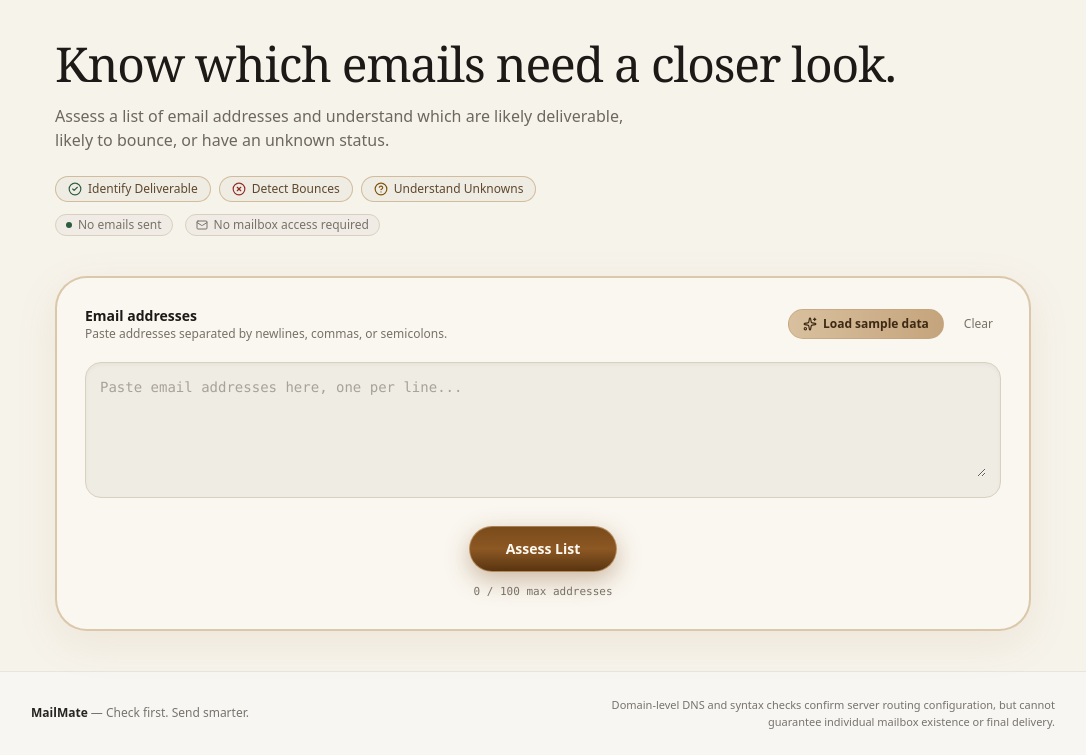
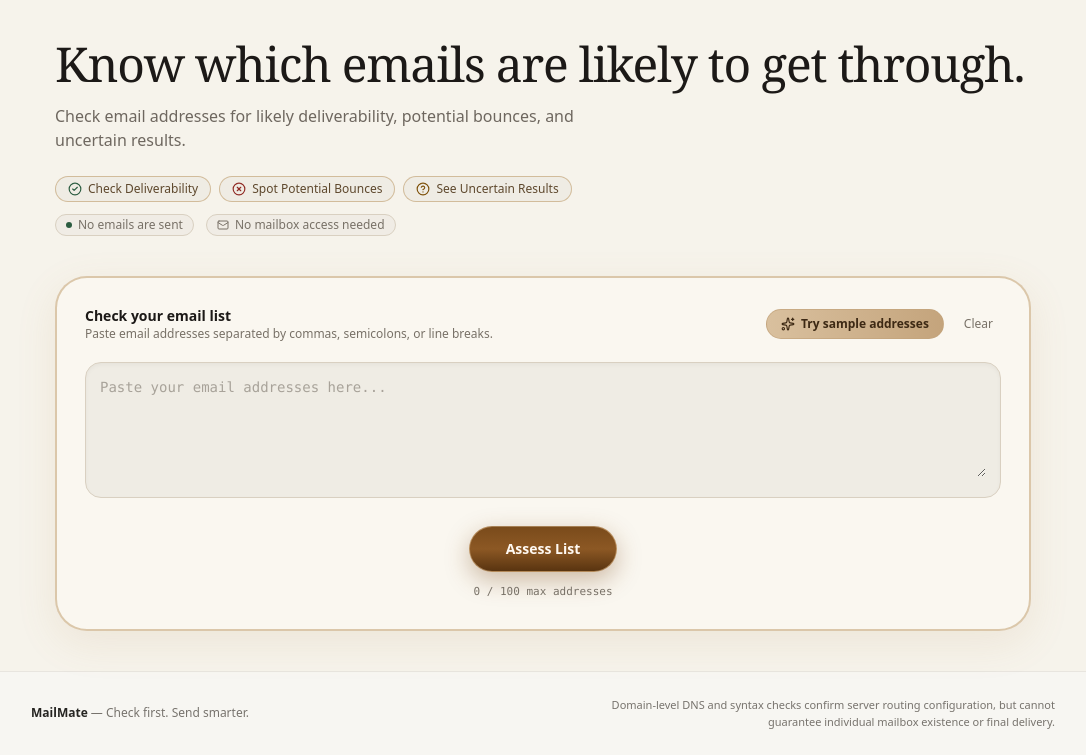
Before and after one commit to sleelamadhav90-ai/mailmate, a Flask app: page / in a window 1280 px wide. Shown: the part 71-826 px from the top of the page, without its empty margins (97-1183 px from the left). Run offline with Flask 3, Linux system fonts and the light colour scheme; style sheets or scripts are compiled from the project's sources; some libraries are stand-ins or nearby versions.

Commit message:
docs: update hero text and labels for clarity
Refine marketing copy in the hero section and feature badges to better communicate the tool's core functionality.

```diff
--- a/templates/index.html
+++ b/templates/index.html
@@ -51,10 +51,10 @@
         <!-- Editorial Hero Section -->
         <section class="space-y-4">
             <h1 class="font-serif text-3xl sm:text-4xl lg:text-5xl leading-tight text-[#1C1917] tracking-tight">
-                Know which emails need a closer look.
+                Know which emails are likely to get through.
             </h1>
             <p class="text-[#6E675F] text-sm sm:text-base max-w-xl font-normal leading-relaxed">
-                Assess a list of email addresses and understand which are likely deliverable, likely to bounce, or have an unknown status.
+                Check email addresses for likely deliverability, potential bounces, and uncertain results.
             </p>
 
             <!-- Feature Pill Badges -->
@@ -62,26 +62,26 @@
                 <div class="flex flex-wrap items-center gap-2 text-xs font-medium text-[#5E482D]">
                     <span class="inline-flex items-center gap-1.5 px-3 py-1 rounded-full bg-[#EFECE4] border border-[#C6A87C]/70 shadow-2xs">
                         <i data-lucide="check-circle-2" class="w-3.5 h-3.5 text-[#2B5C40]"></i>
-                        <span>Identify Deliverable</span>
+                        <span>Check Deliverability</span>
                     </span>
                     <span class="inline-flex items-center gap-1.5 px-3 py-1 rounded-full bg-[#EFECE4] border border-[#C6A87C]/70 shadow-2xs">
                         <i data-lucide="x-circle" class="w-3.5 h-3.5 text-[#902A24]"></i>
-                        <span>Detect Bounces</span>
+                        <span>Spot Potential Bounces</span>
                     </span>
                     <span class="inline-flex items-center gap-1.5 px-3 py-1 rounded-full bg-[#EFECE4] border border-[#C6A87C]/70 shadow-2xs">
                         <i data-lucide="help-circle" class="w-3.5 h-3.5 text-[#7E5109]"></i>
-                        <span>Understand Unknowns</span>
+                        <span>See Uncertain Results</span>
                     </span>
                 </div>
 
                 <div class="flex flex-wrap items-center gap-3 text-xs text-[#787167] pt-1">
                     <span class="inline-flex items-center gap-1.5 px-2.5 py-0.5 rounded-full bg-[#EFECE4]/80 border border-[#D9D0C1]">
                         <span class="w-1.5 h-1.5 rounded-full bg-[#2B5C40]"></span>
-                        <span>No emails sent</span>
+                        <span>No emails are sent</span>
                     </span>
                     <span class="inline-flex items-center gap-1.5 px-2.5 py-0.5 rounded-full bg-[#EFECE4]/80 border border-[#D9D0C1]">
                         <i data-lucide="mail" class="w-3 h-3 text-[#787167]"></i>
-                        <span>No mailbox access required</span>
+                        <span>No mailbox access needed</span>
                     </span>
                 </div>
             </div>
@@ -92,14 +92,14 @@
             <div class="flex flex-col sm:flex-row sm:items-center justify-between gap-3">
                 <div>
                     <label htmlFor="emailInput" class="text-sm font-semibold text-[#1C1917] block font-sans">
-                        Email addresses
+                        Check your email list
                     </label>
-                    <p class="text-xs text-[#787167]">Paste addresses separated by newlines, commas, or semicolons.</p>
+                    <p class="text-xs text-[#787167]">Paste email addresses separated by commas, semicolons, or line breaks.</p>
                 </div>
                 <div class="flex items-center gap-3 text-xs font-sans">
                     <button type="button" id="loadSampleBtn" class="bg-gradient-to-r from-[#D9C09E] to-[#C4A47C] hover:from-[#CCA87B] hover:to-[#B89363] text-[#3D2914] px-3.5 py-1.5 rounded-full font-semibold transition-all flex items-center gap-1.5 cursor-pointer border border-[#C4A47C]/70 shadow-xs">
                         <i data-lucide="sparkles" class="w-3.5 h-3.5 text-[#3D2914]"></i>
-                        <span>Load sample data</span>
+                        <span>Try sample addresses</span>
                     </button>
                     <button type="button" id="clearBtn" class="text-[#787167] hover:text-[#902A24] transition-colors cursor-pointer font-medium px-2 py-1">
                         <span>Clear</span>
@@ -112,7 +112,7 @@
                 <textarea
                     id="emailInput"
                     rows="5"
-                    placeholder="Paste email addresses here, one per line..."
+                    placeholder="Paste your email addresses here..."
                     class="w-full bg-transparent border-0 text-xs sm:text-sm font-mono text-[#1C1917] placeholder-[#787167]/60 focus:outline-none resize-y"
                 ></textarea>
             </div>
```
Also changed, not shown: src/App.tsx (+11 -11 lines).
